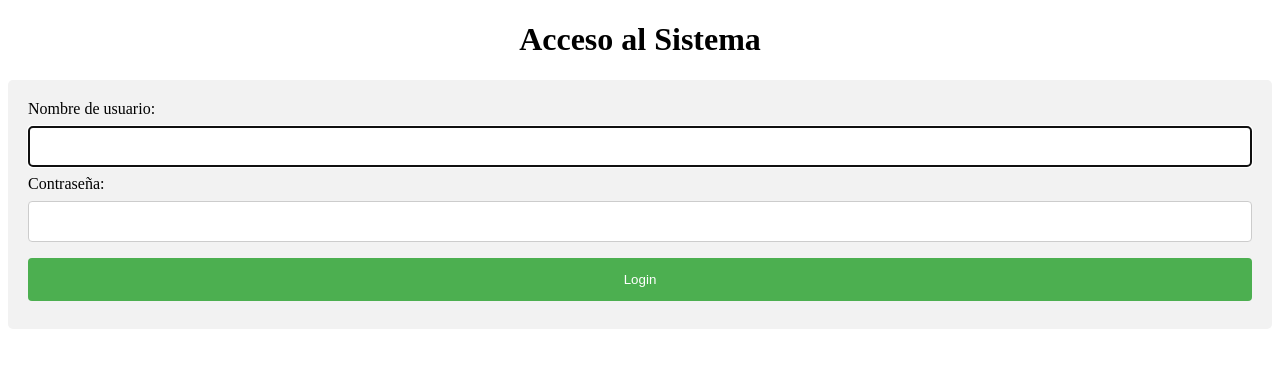
After one commit to macorios22/Receta, a Django app: page / in a window 1280 px wide. The commit adds this page. Shown: the top 368 px of the page. Run offline with Django 3.2, Linux system fonts and the light colour scheme; some libraries are stand-ins or nearby versions.

Commit message:
Login Creado, niveles de seguridad

```diff
--- a/mysite/settings.py
+++ b/mysite/settings.py
@@ -11,6 +11,7 @@ https://docs.djangoproject.com/en/2.2/ref/settings/
 """
 
 import os
+from django.urls import reverse_lazy
 
 # Build paths inside the project like this: os.path.join(BASE_DIR, ...)
 BASE_DIR = os.path.dirname(os.path.dirname(os.path.abspath(__file__)))
@@ -122,3 +123,5 @@ USE_TZ = True
 STATIC_URL = '/static/'
 MEDIA_ROOT = os.path.join(BASE_DIR, 'media')
 MEDIA_URL = '/media/'
+LOGIN_URL = reverse_lazy('login')
+LOGIN_REDIRECT_URL = reverse_lazy('rereceta:index')
--- a/mysite/urls.py
+++ b/mysite/urls.py
@@ -16,9 +16,12 @@ Including another URLconf
 from django.contrib import admin
 from django.urls import path,include
 from django.conf import settings
+from django.conf.urls import url
 from django.conf.urls.static import static
+from django.contrib.auth.views import LoginView
 
 urlpatterns = [
     path('rereceta/', include('rereceta.urls')),
     path('admin/', admin.site.urls),
+    path('', LoginView.as_view(), name='login'),
 ]+ static(settings.MEDIA_URL, document_root=settings.MEDIA_ROOT)
--- a/rereceta/templates/base.html
+++ b/rereceta/templates/base.html
@@ -11,6 +11,8 @@
               <div class="navbar-nav">
                 <a class="nav-item nav-link active" href="{% url 'rereceta:index' %}">Recetas<span class="sr-only">(current)</span></a>
                 <a class="nav-item nav-link active" href="{% url 'rereceta:categoria-index' %}">Categorias</a>
+                <a class="nav-item nav-link active" href="{% url 'rereceta:imagen-create' %}">Nueva Imagen</a>
+                <a class="nav-item nav-link active" href="{% url 'rereceta:integrante-create' %}">Nuevo Integrante</a>
               </div>
             </div>
           </nav>
--- /dev/null
+++ b/rereceta/templates/registration/login.html
@@ -0,0 +1,53 @@
+<!DOCTYPE html>
+<html>
+<style>
+input[type=text], input[type=password] {
+    width: 100%;
+    padding: 12px 20px;
+    margin: 8px 0;
+    display: inline-block;
+    border: 1px solid #ccc;
+    border-radius: 4px;
+    box-sizing: border-box;
+}
+input[type=submit] {
+    width: 100%;
+    background-color: #4CAF50;
+    color: white;
+    padding: 14px 20px;
+    margin: 8px 0;
+    border: none;
+    border-radius: 4px;
+    cursor: pointer;
+}
+input[type=submit]:hover {
+    background-color: #45a049;
+}
+div {
+    border-radius: 5px;
+    background-color: #f2f2f2;
+    padding: 20px;
+}
+h1{
+  text-align: center;
+}
+</style>
+<body>
+<h1 >Acceso al Sistema</h1>
+<div>
+  <form method="POST" action="{% url 'login' %}">
+    {% csrf_token %}
+    {{ form.username.label_tag }}
+    {{ form.username }}
+
+    {{ form.password.label_tag }}
+    {{ form.password }}
+
+    {{ form.errors }}
+
+    <input type="submit" value="Login">
+  </form>
+</div>
+
+</body>
+</html>
```
Also changed, not shown: rereceta/views.py (+27 -22 lines).
